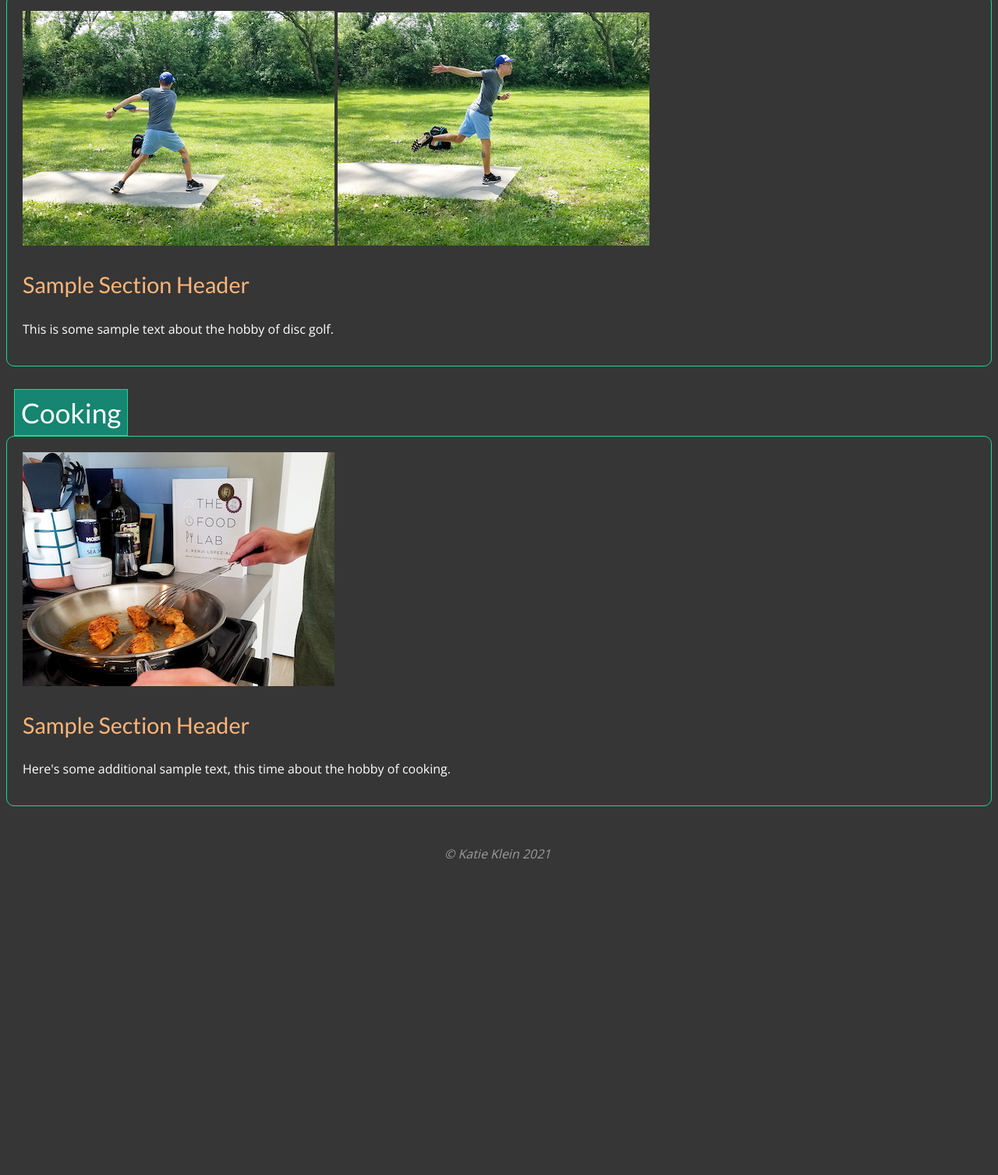
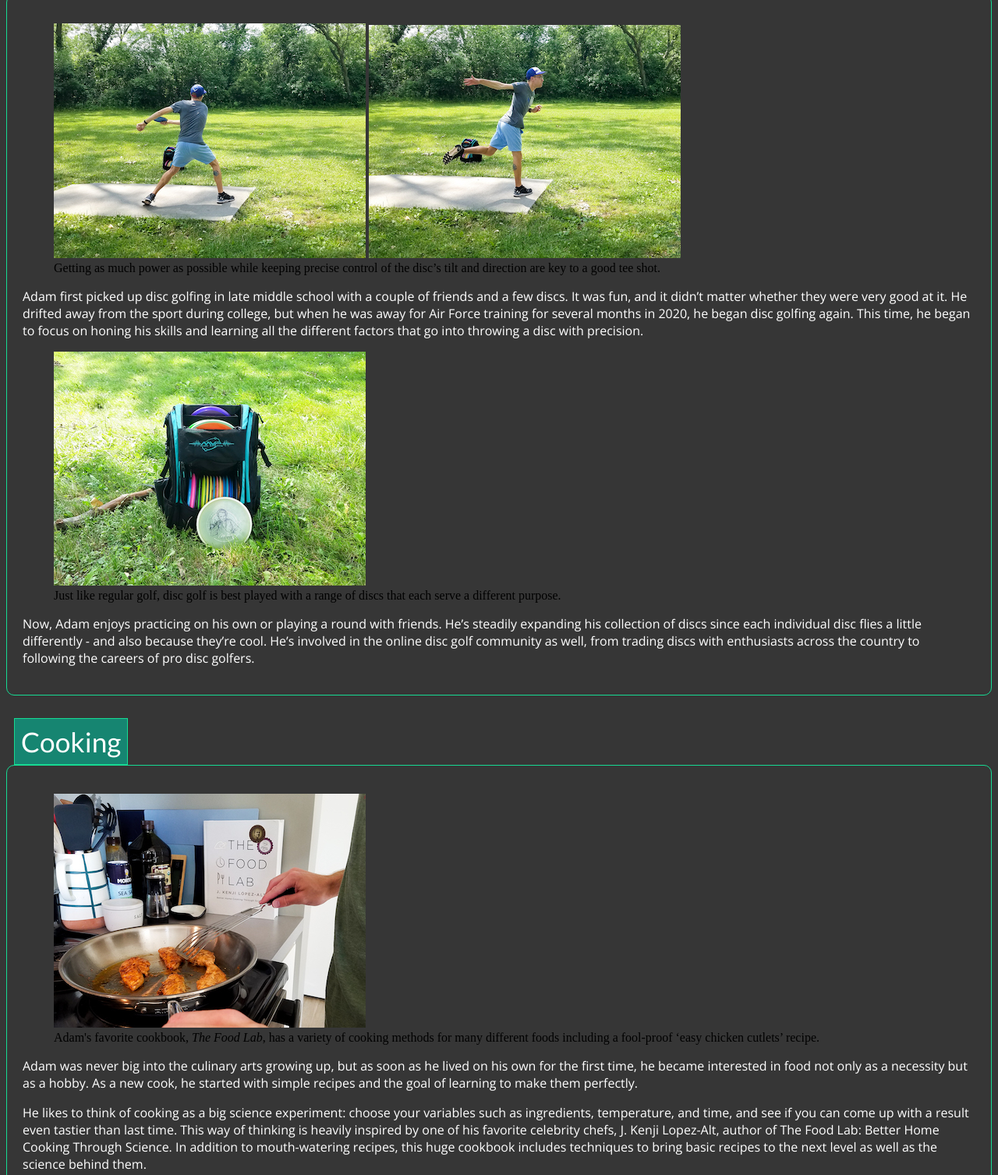
Before and after one commit to kaklein/bioSite, a plain HTML site: page hobbies.html in a window 1280 px wide. Shown: the part 217-1724 px from the top of the page at 78% size. Before the commit the page ends 1339 px from the top, so only its background shows below. Drawn offline with nearby package versions, Linux system fonts and the light colour scheme.

Commit message:
add text and image content to hobbies page

```diff
--- a/hobbies.html
+++ b/hobbies.html
@@ -24,7 +24,7 @@
             <a href="about.html" class="page-link">
                 <h3>ABOUT</h3>
             </a>
-            <a href="hobbies.html" class="page-link">
+            <a href="hobbies.html" class="page-link current-page">
                 <h3>HOBBIES</h3>
             </a>
         </div>
@@ -38,21 +38,37 @@
         <!-- Tab Card molecule -->
         <div class="tab-card">
 
-            <!-- Label atom -->
+            <!-- Tab atom -->
             <h2 class="tab">Disc Golf</h2>
 
             <!-- Tab card content molecule -->
             <div class="tab-card-content">
-                <!-- Image -->
-                <img src="images/hobbies/throwing-disc-1.jpg" alt="Throwing a disc part 1">
-                <img src="images/hobbies/throwing-disc-2.jpg" alt="Throwing a disc part 2">
-
-                <!-- Section header -->
-                <h3>Sample Section Header</h3>
+                <!-- Figure -->
+                <figure>
+                    <img src="images/hobbies/throwing-disc-1.jpg" alt="Throwing a disc part 1">
+                    <img src="images/hobbies/throwing-disc-2.jpg" alt="Throwing a disc part 2">
+                    <figcaption>Getting as much power as possible while keeping precise control of the disc’s tilt and direction are key to a good tee shot.</figcaption>
+                </figure>
 
                 <!-- Text -->
                 <p>
-                    This is some sample text about the hobby of disc golf.
+                    Adam first picked up disc golfing in late middle school with a couple of friends and a few discs.
+                    It was fun, and it didn’t matter whether they were very good at it. He drifted away from the sport during college,
+                    but when he was away for Air Force training for several months in 2020, he began disc golfing again. This time,
+                    he began to focus on honing his skills and learning all the different factors that go into throwing a disc with precision.
+                </p>
+
+                <!-- Figure -->
+                <figure>
+                    <img src="images/hobbies/disc-bag-landscape.jpg" alt="Adam's disc bag">
+                    <figcaption>Just like regular golf, disc golf is best played with a range of discs that each serve a different purpose.</figcaption>
+                </figure>
+
+                <!-- Text -->
+                <p>
+                    Now, Adam enjoys practicing on his own or playing a round with friends. He’s steadily expanding his collection of discs
+                    since each individual disc flies a little differently - and also because they’re cool. He’s involved in the online disc
+                    golf community as well, from trading discs with enthusiasts across the country to following the careers of pro disc golfers.
                 </p>
             </div>
         </div>
@@ -60,20 +76,45 @@
         <!-- Tab Card molecule -->
         <div class="tab-card">
 
-            <!-- Label atom -->
+            <!-- Tab atom -->
             <h2 class="tab">Cooking</h2>
 
             <!-- Tab card content molecule -->
             <div class="tab-card-content">
-                <!-- Image -->
-                <img src="images/hobbies/cooking.jpg" alt="Adam cooking">
-
-                <!-- Section header -->
-                <h3>Sample Section Header</h3>
+                <!-- Figure -->
+                <figure>
+                    <img src="images/hobbies/cooking.jpg" alt="Adam cooking">
+                    <figcaption>Adam's favorite cookbook, <i>The Food Lab</i>, has a variety of cooking methods for many different foods including a fool-proof ‘easy chicken cutlets’ recipe.</figcaption>
+                </figure>
 
                 <!-- Text -->
                 <p>
-                    Here's some additional sample text, this time about the hobby of cooking.
+                    Adam was never big into the culinary arts growing up, but as soon as he lived on his own
+                    for the first time, he became interested in food not only as a necessity but as a hobby.
+                    As a new cook, he started with simple recipes and the goal of learning to make them perfectly.
+                </p>
+
+                <!-- Text -->
+                <p>
+                    He likes to think of cooking as a big science experiment: choose your variables such as ingredients,
+                    temperature, and time, and see if you can come up with a result even tastier than last time.
+                    This way of thinking is heavily inspired by one of his favorite celebrity chefs, J. Kenji Lopez-Alt,
+                    author of The Food Lab: Better Home Cooking Through Science. In addition to mouth-watering recipes,
+                    this huge cookbook includes techniques to bring basic recipes to the next level as well as the science behind them.
+                </p>
+
+                <!-- Figure -->
+                <figure>
+                    <img src="images/hobbies/burgers.jpg" alt="Homemade burgers and French fries">
+                    <img src="images/hobbies/dutch-baby.jpg" alt="Homemade Dutch baby">
+                    <figcaption>Two of Adam's go-to recipes are burgers with homemade buns and French fries (left),
+                        and a Dutch baby, a fluffy, eggy pancake that’s typically topped with fruit and whipped cream (right).
+                    </figcaption>
+                </figure>
+
+                <!-- Text -->
+                <p>
+                    Some of Adam’s current favorite recipes are chicken parmesan, burgers with homemade buns and French fries, Dutch babies, and prime rib.
                 </p>
             </div>
         </div>
```
